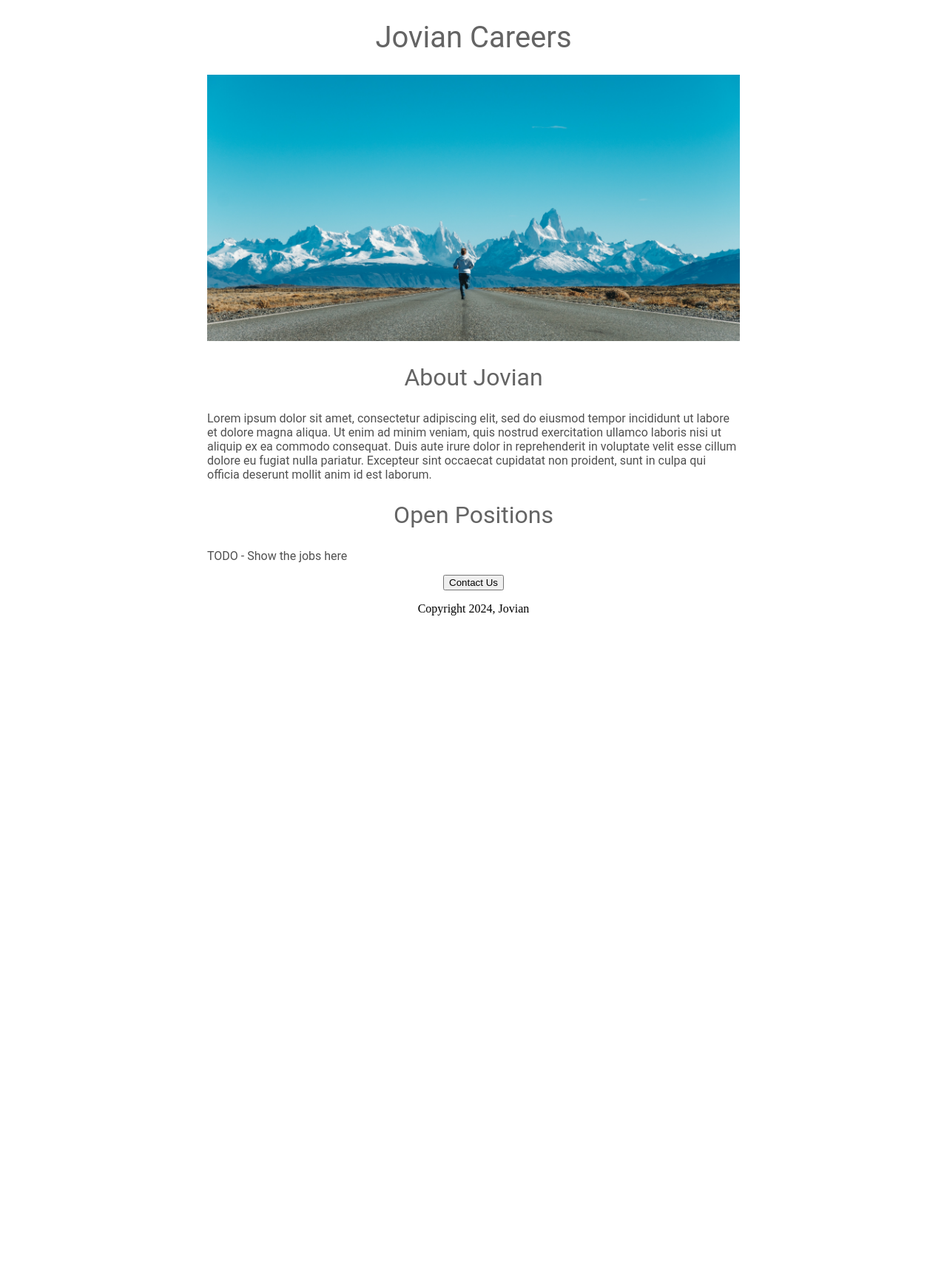
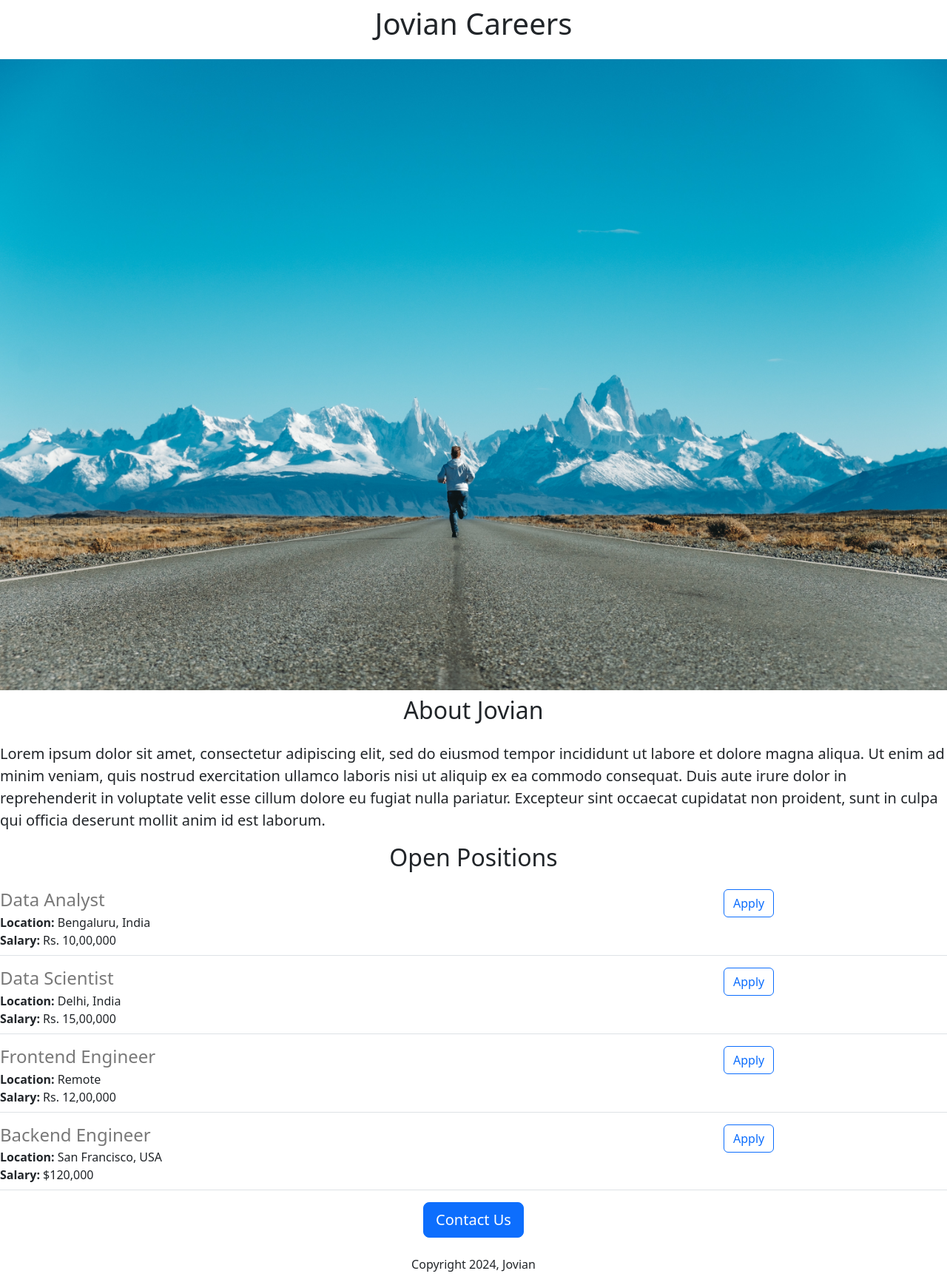
Before and after one commit to theopeopeo/Flask-project, a Flask app: page / in a window 1280 px wide. Shown: the whole page at 74% size. Before the commit the page ends 832 px from the top, so only its background shows below. Run offline with Flask 3, Linux system fonts and the light colour scheme.

Commit message:
Added dynamic features

```diff
--- a/app.py
+++ b/app.py
@@ -1,11 +1,46 @@
-from flask import Flask, render_template
+from flask import Flask, render_template, jsonify
 
 app = Flask(__name__)
+
+JOBS = [
+{
+
+    'id': 1,
+    'title': 'Data Analyst',
+    'location': 'Bengaluru, India',
+    'salary': 'Rs. 10,00,000'
+},
+{
+
+    'id': 2,
+    'title': 'Data Scientist',
+    'location': 'Delhi, India',
+    'salary': 'Rs. 15,00,000'
+},
+{
+
+    'id': 3,
+    'title': 'Frontend Engineer',
+    'location': 'Remote',
+    'salary': 'Rs. 12,00,000'
+},
+{
+
+    'id': 4,
+    'title': 'Backend Engineer',
+    'location': 'San Francisco, USA',
+    'salary': '$120,000'
+},
+]
 
 @app.route("/")
 
 def hello_world():
-    return render_template('home.html')
+    return render_template('home.html', jobs = JOBS, company_name = 'Jovian')
+
+@app.route("/api/jobs")
+def list_jobs():
+    return jsonify(JOBS)
 
 if __name__ == "__main__":
     app.run(host = '0.0.0.0', debug = True)
--- a/templates/home.html
+++ b/templates/home.html
@@ -2,61 +2,37 @@
 <html>
     <head>
         <title>Flask-project</title>
-        <style>
-            h1 {
-                font-size: 40px;
-                font-family: Roboto;
-                font-weight: normal;
-                color: rgb(100, 100, 100);
-                text-align: center;
-
-            }
-
-            #mountains {
-                width: 100%;
-                height: 360px;
-                object-fit: cover;
-            }
-
-            h2 {
-                font-size: 32px;
-                font-family: Roboto;
-                color: rgb(100, 100, 100);
-                font-weight: normal;
-                text-align: center;
-            }
-
-            .bodytext {
-                font-family: Roboto;
-                color: rgb(80, 80, 80);
-
-
-            }
-
-            #container {
-                max-width: 720px;
-                margin: 0 auto;
-            }
-
-        </style>
+        <meta charset="utf-8">
+        <meta name="viewport" content="width=device-width, initial-scale=1">
+        <link href="https://cdn.jsdelivr.net/npm/bootstrap@5.3.3/dist/css/bootstrap.min.css" rel="stylesheet" integrity="sha384-QWTKZyjpPEjISv5WaRU9OFeRpok6YctnYmDr5pNlyT2bRjXh0JMhjY6hW+ALEwIH" crossorigin="anonymous">
+            <style>
+                #banner {
+                    height: 360px;
+                    width: 100%;
+                }
+            </style>
     </head>
 
     <body>
         <div id="container">
-            <h1>Jovian Careers</h1>
-            <img id = "mountains" src="http://localhost:5000/static/mountains.jpg" width="500" height="320" alt="mountains">
-            <h2> About Jovian</h2>
-            <p class="bodytext">
+            <h1 class = "text-center mt-2 mb-4">{{company_name}} Careers</h1>
+            <img class="img-fluid" id = "mountains" src="http://localhost:5000/static/mountains.jpg" height="180" alt="mountains">
+            <h2 class = "text-center mt-2 mb-4"> About Jovian</h2>
+            <p class="lead">
             Lorem ipsum dolor sit amet, consectetur adipiscing elit, sed do eiusmod tempor incididunt ut labore et dolore magna aliqua.
             Ut enim ad minim veniam, quis nostrud exercitation ullamco laboris nisi ut aliquip ex ea commodo consequat.
             Duis aute irure dolor in reprehenderit in voluptate velit esse cillum dolore eu fugiat nulla pariatur.
             Excepteur sint occaecat cupidatat non proident, sunt in culpa qui officia deserunt mollit anim id est laborum.
              </p>
-            <h2> Open Positions </h2>
-            <p class="bodytext"> TODO - Show the jobs here </p>
-                <div style="text-align:center;">
-                <button>Contact Us</button>
-                <p>Copyright 2024, Jovian</p>
+            <h2 class = "text-center mt-2 mb-4"> Open Positions </h2>
+            <p>
+                {% for job in jobs %}
+                    {% include 'jobitem.html' %}
+                {% endfor %}
+            </p>
+                <div class = "text-center">
+                <button class="btn btn-primary btn-lg">Contact Us</button>
+                <p class = "mt-4">Copyright 2024, Jovian</p>
                 </div>
         </div>
     </body>
--- /dev/null
+++ b/templates/jobitem.html
@@ -0,0 +1,19 @@
+<div class = "border-bottom row" style = "margin-bottom: 16px; padding-bottom:8px;">
+    <div class = "col-9">
+
+        <h4 style = "color:rgb(120,120,120); margin-bottom:4px;">
+        {{job['title']}}</h4>
+        <div>
+            <b>Location:</b> {{job['location']}}
+        </div>
+        {% if 'salary' in job %}
+        <div>
+        <b>Salary:</b> {{job['salary']}}
+        </div>
+        {% endif %}
+</div>
+<div class="col-2">
+    <button type="button" class="btn btn-outline-primary">Apply</button>
+</div>
+
+</div>
```
